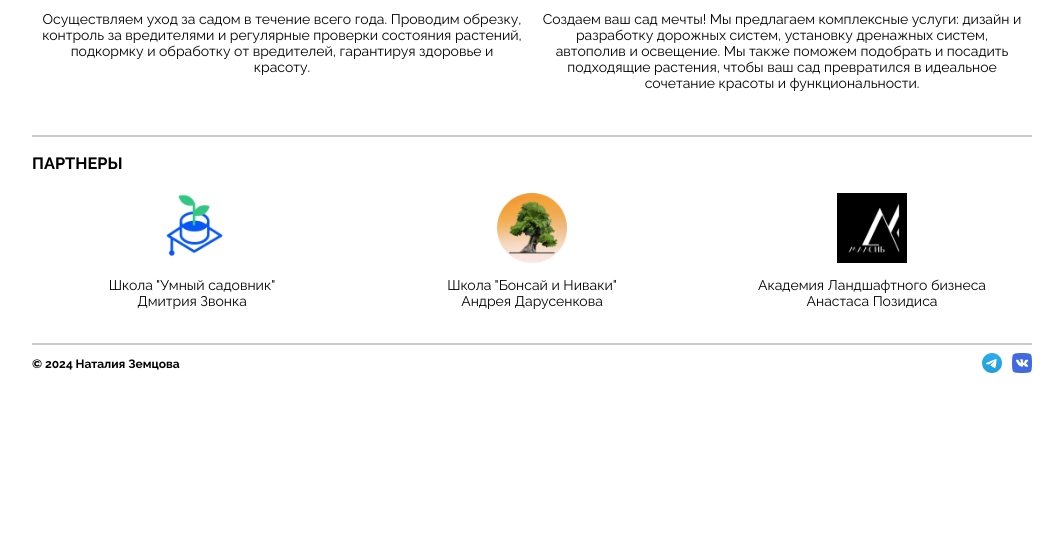
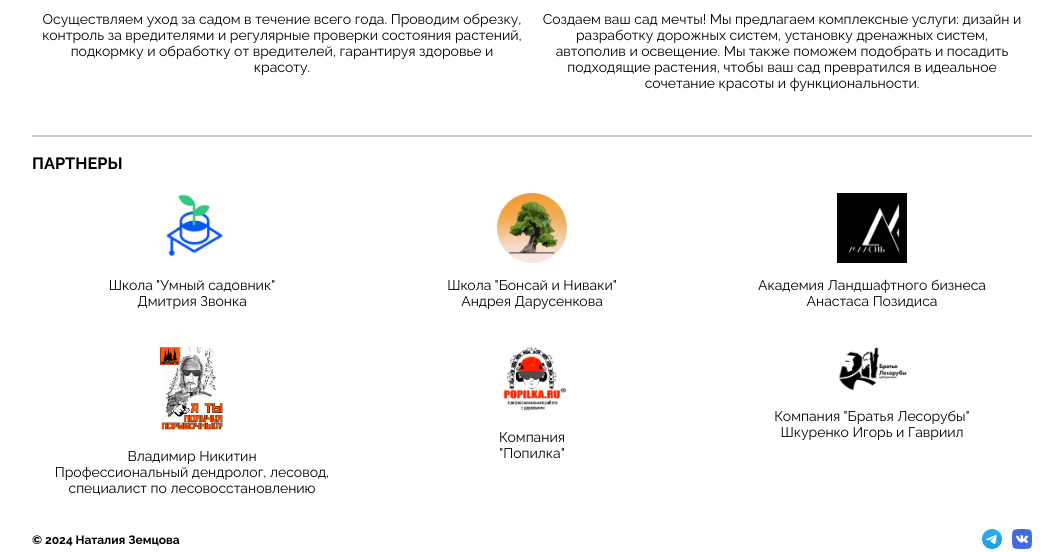
Before and after one commit to nzemtsova/nzemtsova.github.io, a plain HTML site: page index.html in a window 1280 px wide. Shown: the part 1455-2007 px from the top of the page, without its empty margins (108-1171 px from the left). Before the commit the page ends 1831 px from the top, so only its background shows below. Drawn offline with Linux system fonts and the light colour scheme.

Commit message:
update index.html

```diff
--- a/index.html
+++ b/index.html
@@ -96,11 +96,11 @@
        text-align: left;
        font-weight: light;
      }
-     .partners-grid{
+     .partners-grid {
        display: grid;
-       grid-template-columns: repeat(3, 1fr);
-       gap: 20px;
-       text-align: center;
+       grid-template-columns: repeat(3, 1fr); /* 3 columns of equal width */
+       grid-template-rows: repeat(2, auto); /* 2 rows with automatic height */
+       gap: 20px; /* Space between grid items */
        margin-top: 20px;
      }
      .partners-grid img {
@@ -109,6 +109,9 @@
        height: auto;
        display: block;
        margin: 0 auto 10px;
+     }
+     .partners-grid div {
+       text-align: center;
      }
      footer {
        display: flex;
@@ -139,7 +142,7 @@
       </div>
 
       <div class="menu">
-        <a href="./index.html#about">О НАС</a>
+        <a href="./index.html">О НАС</a>
         <a href="./index.html#services">УСЛУГИ</a>
         <a href="./index.html#partners">ПАРТНЕРЫ</a>
         <a href="./blog.html">БЛОГ</a>
@@ -215,25 +218,46 @@
       <h3 style="font-weight: 700; text-align: left;">ПАРТНЕРЫ</h3>
       <div class="partners-grid">
         <div>
-          <img src="images/partners-1.jpg">
+          <img src="images/partners-1.jpg" alt="Partner 1">
           <p>
             Школа "Умный садовник"<br>Дмитрия Звонка
           </p>
         </div>
         <div>
-          <img src="images/partners-2.jpg">
+          <img src="images/partners-2.jpg" alt="Partner 2">
           <p>
             Школа "Бонсай и Ниваки"<br>Андрея Дарусенкова
           </p>
         </div>
         <div>
-          <img src="images/partners-3.jpg">
+          <img src="images/partners-3.jpg" alt="Partner 3">
           <p>
             Академия Ландшафтного бизнеса<br>Анастаса Позидиса
           </p>
         </div>
+        <div>
+          <img src="images/partners-4.jpeg" alt="Partner 4">
+          <p>
+            Владимир Никитин <br> Профессиональный дендролог, лесовод, <br>
+            специалист по лесовосстановлению
+          </p>
+        </div>
+        <div>
+          <img src="images/partners-5.jpeg" alt="Partner 5">
+          <p>
+            Компания <br>"Попилка"<br>
+          </p>
+        </div>
+        <div>
+          <img src="images/partners-6.jpeg" alt="Partner 6">
+          <p>
+            Компания "Братья Лесорубы"<br>Шкуренко Игорь и Гавриил
+          </p>
+        </div>
+      </div>
     </section>
-    <hr style="margin-top: 20px; border: 1px solid #ccc;">
+    <br>
+
 
     <footer>
       &copy; 2024 Наталия Земцова
```
Also changed, not shown: blog.html (+1 -1 lines), images/partners-4.jpeg (added), images/partners-5.jpeg (added), images/partners-6.jpeg (added).
